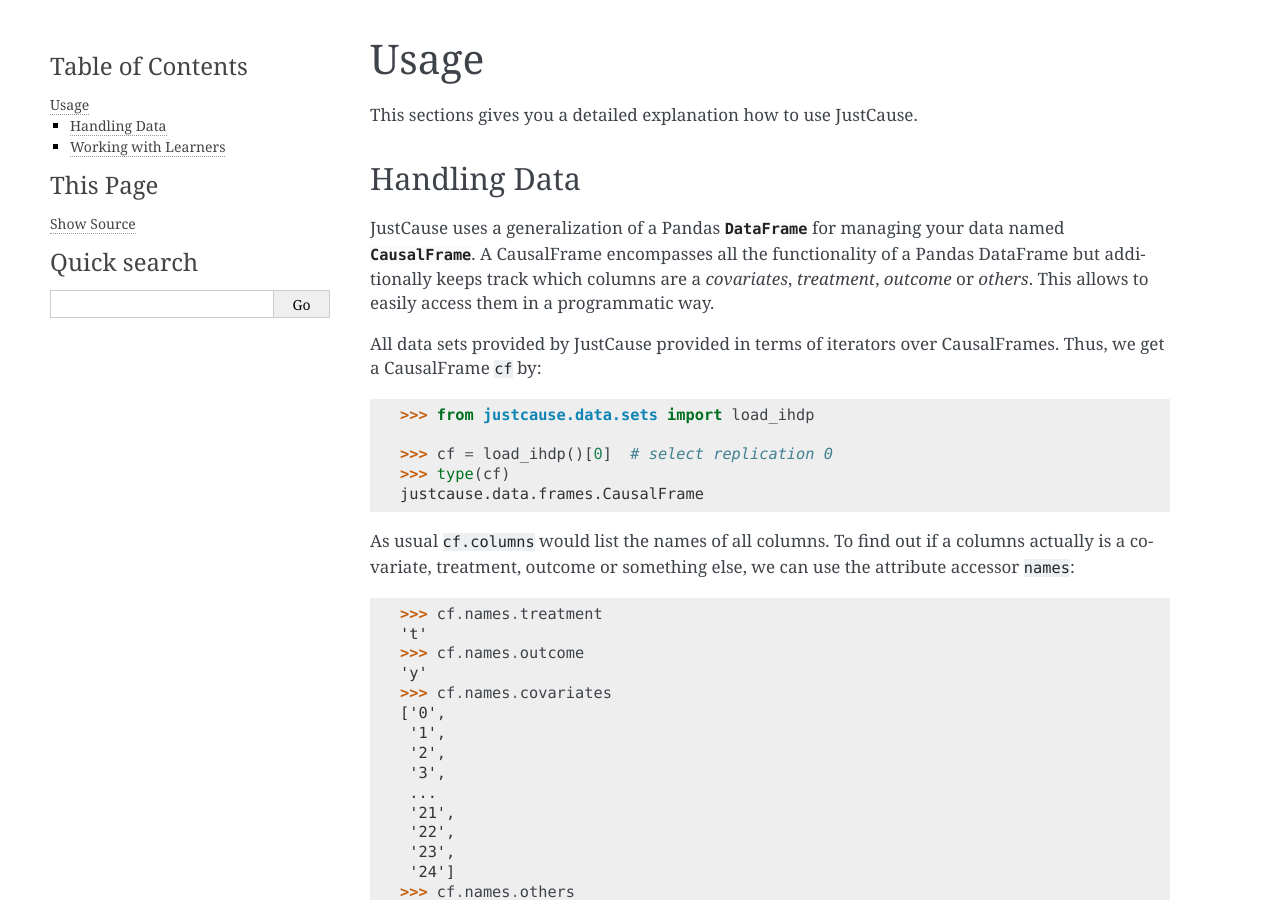
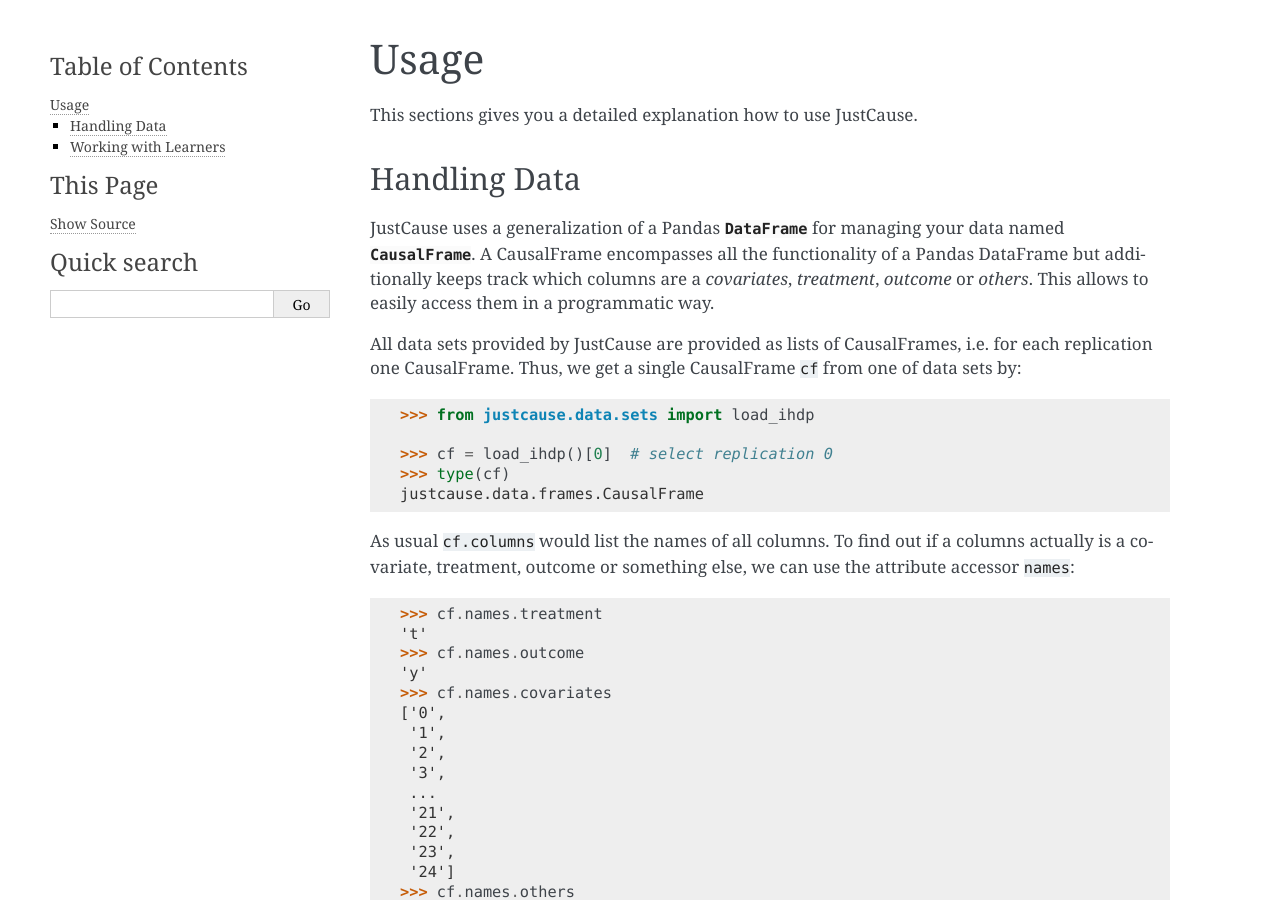
Before and after one commit to inovex/justcause, a Sphinx documentation site: the page built from docs/usage.rst, in a window 1280 px wide and 900 px high. Built offline with Sphinx 7.4.7, drawn with Linux system fonts in a browser that asks for light colours; the version number is read from the project's files by our own code.

Commit message:
Remove wrong iterator in docs

```diff
--- a/docs/usage.rst
+++ b/docs/usage.rst
@@ -11,7 +11,8 @@
 A CausalFrame encompasses all the functionality of a Pandas DataFrame but additionally keeps track which columns
 are a *covariates*, *treatment*, *outcome* or *others*. This allows to easily access them in a programmatic way.
 
-All data sets provided by JustCause provided in terms of iterators over CausalFrames. Thus, we get a CausalFrame ``cf`` by::
+All data sets provided by JustCause are provided as lists of CausalFrames, i.e. for each replication one CausalFrame.
+Thus, we get a single CausalFrame ``cf`` from one of data sets by::
 
     >>> from justcause.data.sets import load_ihdp
 
```
